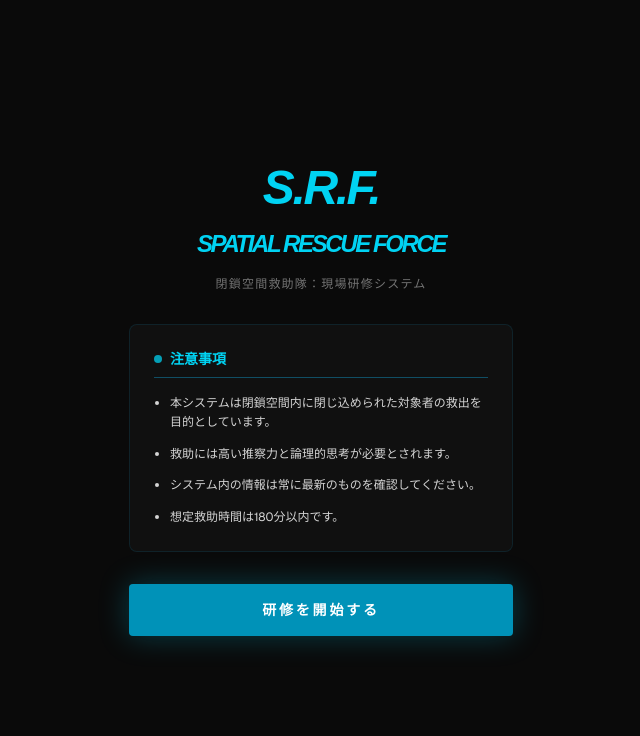
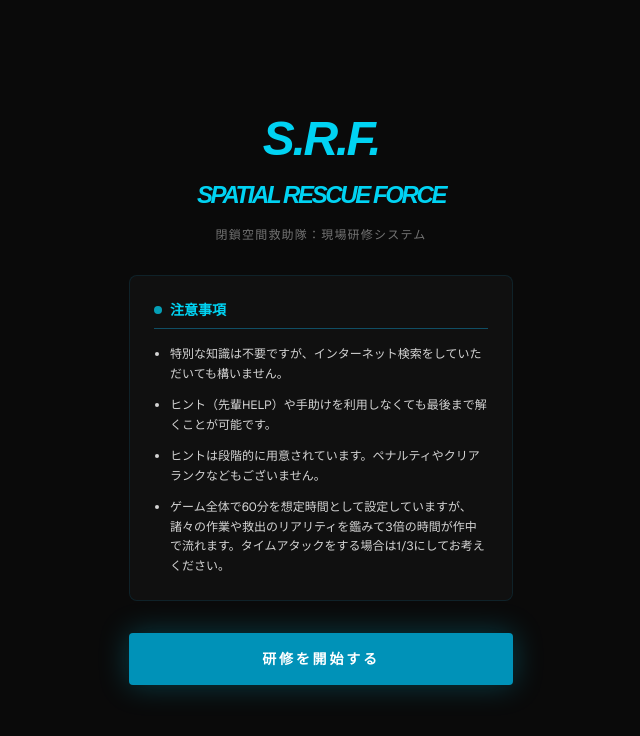
Before and after one commit to sasamiwin-riddle/rescue-force-riddle, a Next.js app: page / in a window 1280 px wide. Shown: the top 736 px of the page, without its empty margins (319-959 px from the left). Built offline with nearby package versions, Linux system fonts and the light colour scheme.

Commit message:
scroll style fix

```diff
--- a/app/actions.ts
+++ b/app/actions.ts
@@ -34,7 +34,7 @@ export async function validateRiddle(answer: string, currentStep: Step): Promise
   if (pattern && pattern.test(normalized)) {
     // Determine the next choice step
     let nextStep: Step | undefined;
-    if (currentStep === 'step1_1') nextStep = 'step1_2';
+    if (currentStep === 'step1_1') nextStep = 'manual';
     else if (currentStep === 'step2_1') nextStep = 'step2_2';
     else if (currentStep === 'step3_1') nextStep = 'step3_2';
     else if (currentStep === 'step4_1') nextStep = 'step4_2';
--- a/app/layout.tsx
+++ b/app/layout.tsx
@@ -27,7 +27,7 @@ export default function RootLayout({
       lang="ja"
       className={`${geistSans.variable} ${geistMono.variable} h-full antialiased dark`}
     >
-      <body className="min-h-full flex flex-col bg-neutral-950 text-neutral-100">{children}</body>
+      <body className="h-full flex flex-col bg-neutral-950 text-neutral-100 overflow-x-hidden">{children}</body>
     </html>
   );
 }
--- a/app/page.tsx
+++ b/app/page.tsx
@@ -285,7 +285,7 @@ export default function Home() {
   const renderTabNavigation = () => (
     <div
       ref={tabsContainerRef}
-      className="flex w-full overflow-x-auto border-b border-neutral-700 bg-neutral-900 sticky top-0 z-10 no-scrollbar"
+      className="flex w-full min-w-0 overflow-x-auto border-b border-neutral-700 bg-neutral-900 sticky top-0 z-10 no-scrollbar shrink-0"
     >
       {['intro', 'step1_1', 'manual', 'step1_2', 'step2_1', 'step2_2', 'step3_1', 'step3_2', 'step4_1', 'step4_2', 'last_1', 'last_2', 'situation_review']
         .filter(step => unlockedTabs.includes(step as Step))
@@ -329,7 +329,7 @@ export default function Home() {
 
         {/* Riddle Image Section */}
         {(activeTab.endsWith('_1') || activeTab === 'last_2') && activeTab !== 'last_1' && (
-          <div className="p-4 bg-neutral-950 flex justify-center border-b border-neutral-800">
+          <div className="p-4 bg-neutral-950 flex justify-center border-b border-neutral-800 shrink-0">
             <div className="w-full max-w-sm aspect-video bg-neutral-800 rounded flex items-center justify-center relative overflow-hidden">
               {activeTab === 'last_2' && !lastRiddleRevealed ? (
                 <button
@@ -378,7 +378,7 @@ export default function Home() {
                 <div className="space-y-4">
                   <div className="animate-in fade-in duration-700">
                     <p className="text-cyan-400 font-bold underline mb-1">■ アイテムの自動防水加工</p>
-                    <p className="text-xs text-neutral-400">自動でアイテムに防水加工を施し、水を吸って変形しないようにできる</p>
+                    <p className="text-xs text-neutral-400">自動でアイテムに防水加工を施し、水の影響を受けなくなる</p>
                   </div>
 
                   {stepStates['step1_2'].isCleared && (
@@ -754,7 +754,7 @@ export default function Home() {
               <div className="flex flex-col items-center gap-2">
                 {state.nextStep ? (
                   <button
-                    onClick={() => setActiveTab(state.nextStep!)}
+                    onClick={() => setActiveTab(activeTab === 'step1_1' && stepStates.manual.isCleared ? 'step1_2' : state.nextStep!)}
                     className="w-full bg-cyan-600/40 text-cyan-100 py-3 rounded font-bold border border-cyan-500 hover:bg-cyan-500 transition-all uppercase tracking-widest shadow-[0_0_15px_rgba(8,145,178,0.2)] animate-in fade-in zoom-in"
                   >
                     次へ進む
@@ -774,7 +774,7 @@ export default function Home() {
 
   if (!gameStarted) {
     return (
-      <main className="flex min-h-screen flex-col bg-neutral-950 text-neutral-100 selection:bg-cyan-500/30">
+      <main className="flex h-screen w-full flex-col bg-neutral-950 text-neutral-100 selection:bg-cyan-500/30 overflow-y-auto">
         <div className="flex-1 overflow-y-auto p-6 bg-neutral-950 flex flex-col items-center justify-center gap-8">
           <div className="text-center space-y-4">
             <h2 className="text-4xl sm:text-5xl font-bold text-cyan-400 tracking-tighter italic animate-in zoom-in duration-1000">
@@ -791,10 +791,10 @@ export default function Home() {
               注意事項
             </h3>
             <ul className="text-xs text-neutral-300 space-y-3 leading-relaxed list-disc pl-4">
-              <li>本システムは閉鎖空間内に閉じ込められた対象者の救出を目的としています。</li>
-              <li>救助には高い推察力と論理的思考が必要とされます。</li>
-              <li>システム内の情報は常に最新のものを確認してください。</li>
-              <li>想定救助時間は180分以内です。</li>
+              <li>特別な知識は不要ですが、インターネット検索をしていただいても構いません。</li>
+              <li>ヒント（先輩HELP）や手助けを利用しなくても最後まで解くことが可能です。</li>
+              <li>ヒントは段階的に用意されています。ペナルティやクリアランクなどもございません。</li>
+              <li>ゲーム全体で60分を想定時間として設定していますが、諸々の作業や救出のリアリティを鑑みて3倍の時間が作中で流れます。タイムアタックをする場合は1/3にしてお考えください。</li>
             </ul>
           </div>
 
@@ -810,7 +810,7 @@ export default function Home() {
   }
 
   return (
-    <main className="flex min-h-screen flex-col bg-neutral-950 text-neutral-100 selection:bg-cyan-500/30 max-w-2xl mx-auto border-x border-neutral-800">
+    <main className="flex h-screen w-full max-w-2xl flex-col bg-neutral-950 text-neutral-100 selection:bg-cyan-500/30 mx-auto border-x border-neutral-800 overflow-hidden">
       {/* Header */}
       <h1 className="text-xl font-bold text-cyan-400 p-3 text-center tracking-widest border-b border-cyan-900 w-full bg-black shrink-0">
         ライクアルファベット
```
